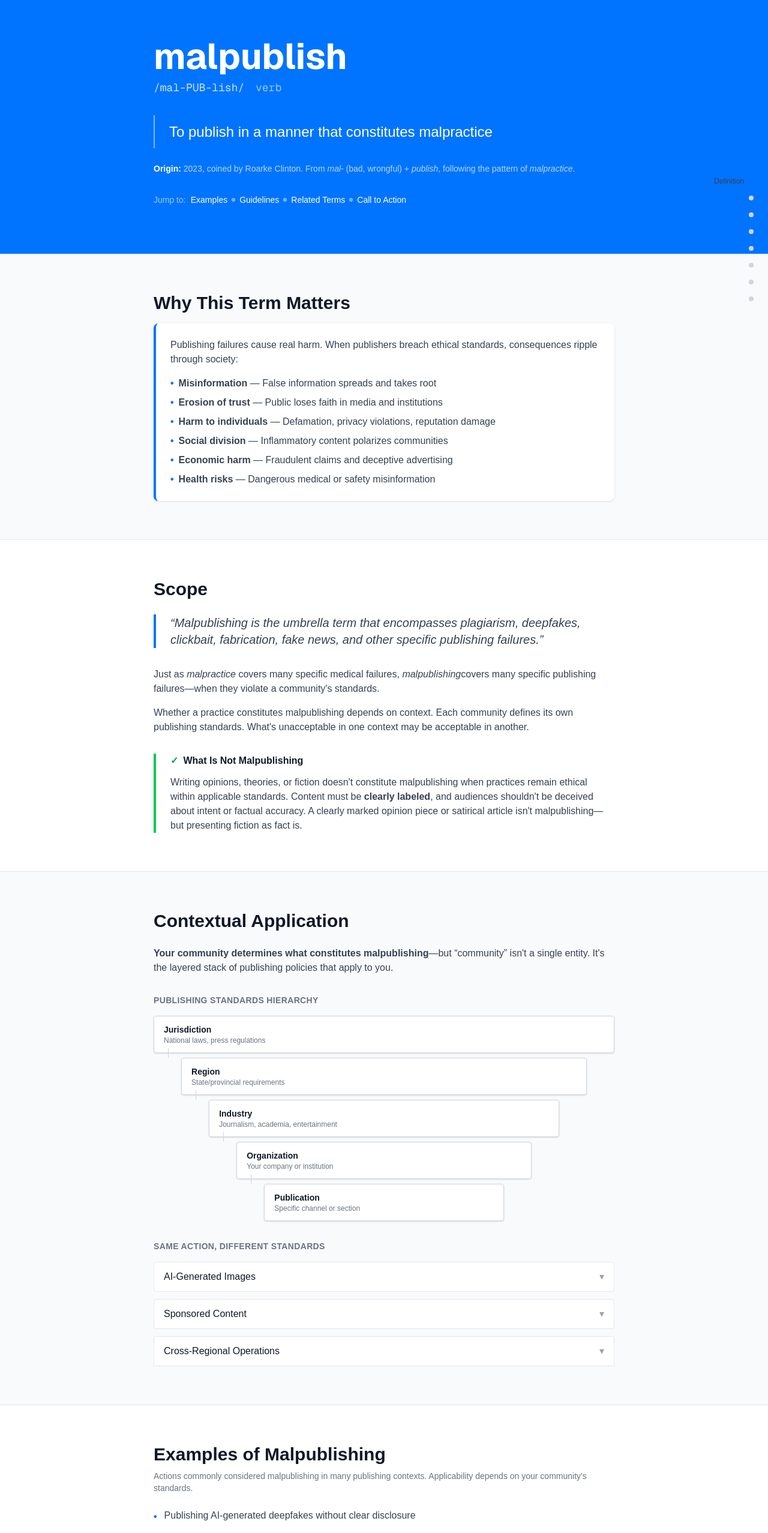
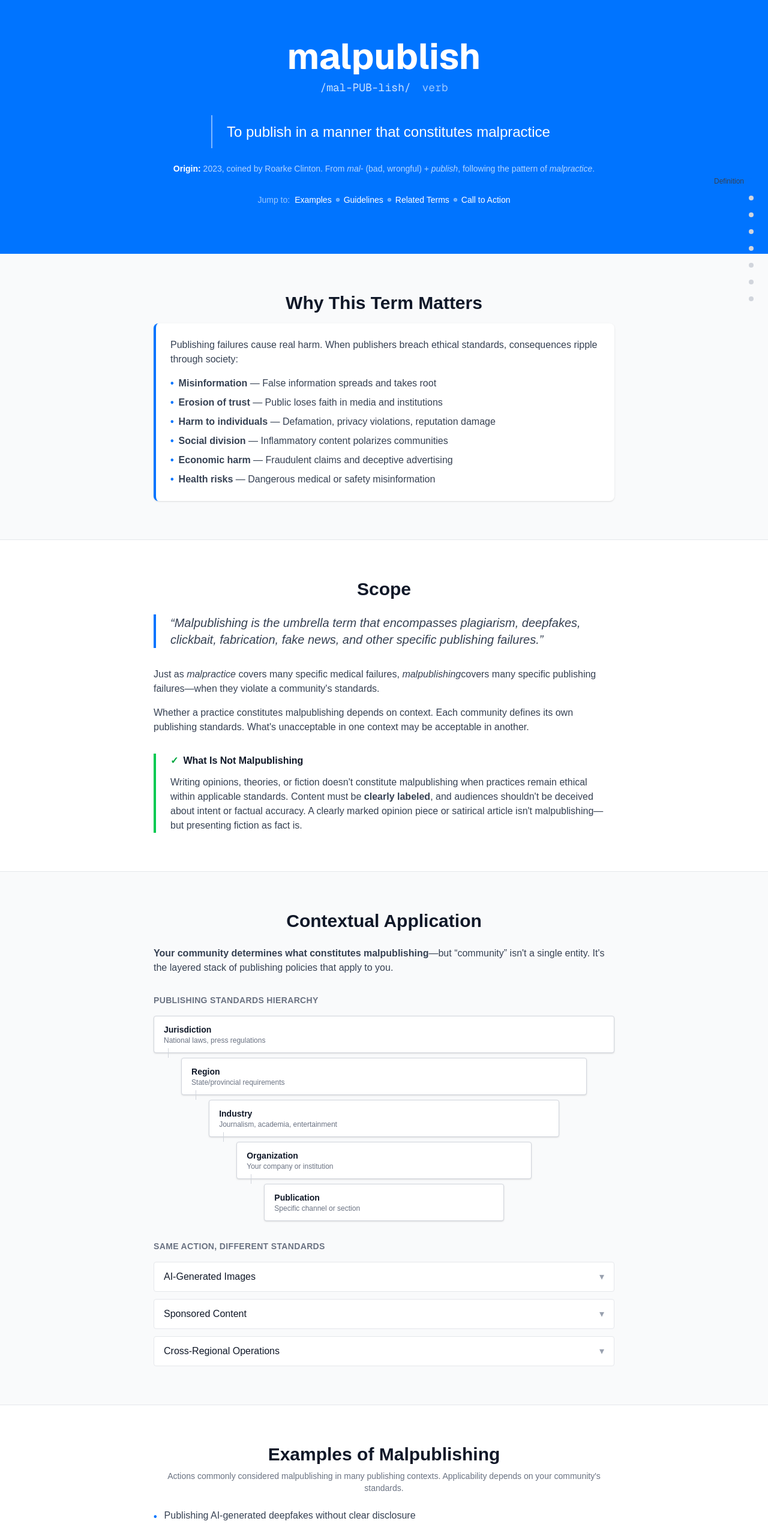
Before and after one commit to Malpublish/malpublish, a Next.js app: page / in a window 1280 px wide. Shown: the top 2555 px of the page at 60% size. Built offline with nearby package versions, Linux system fonts and the light colour scheme.

Commit message:
style: center section titles and hero elements
Bring back centered appeal from B1 design:
- Center all section h2 titles for visual symmetry
- Center hero word, pronunciation, and etymology preview
- Center jump links in hero section
- Center section subtitle text for consistency

```diff
--- a/src/app/page.tsx
+++ b/src/app/page.tsx
@@ -85,7 +85,7 @@ export default function Home() {
       <section id="definition" className="pt-16 pb-20 px-4 bg-[#0074ff] text-white">
         <div className="max-w-3xl mx-auto">
           {/* Word Entry */}
-          <div className="mb-8">
+          <div className="mb-8 text-center">
             <h1 className="text-5xl md:text-6xl font-sans font-bold mb-2">
               malpublish
             </h1>
@@ -95,20 +95,20 @@ export default function Home() {
           </div>
 
           {/* Definition Box */}
-          <div className="border-l-2 border-white/50 pl-6 py-2">
+          <div className="border-l-2 border-white/50 pl-6 py-2 max-w-xl mx-auto">
             <p className="text-2xl leading-relaxed">
               To publish in a manner that constitutes malpractice
             </p>
           </div>
 
           {/* Etymology Preview */}
-          <p className="mt-6 text-white/70 text-sm">
+          <p className="mt-6 text-white/70 text-sm text-center">
             <span className="font-semibold text-white">Origin:</span> 2023, coined by Roarke Clinton.
             From <em>mal-</em> (bad, wrongful) + <em>publish</em>, following the pattern of <em>malpractice</em>.
           </p>
 
           {/* Quick Links */}
-          <div className="mt-8 flex flex-wrap items-center gap-2 text-sm">
+          <div className="mt-8 flex flex-wrap items-center justify-center gap-2 text-sm">
             <span className="text-white/60">Jump to:</span>
             {['Examples', 'Guidelines', 'Related Terms', 'Call to Action'].map((link, i) => (
               <span key={link} className="flex items-center gap-2">
@@ -128,7 +128,7 @@ export default function Home() {
       {/* Significance */}
       <section id="significance" className="py-16 px-4 bg-gray-50 border-b border-gray-200">
         <div className="max-w-3xl mx-auto">
-          <h2 className="text-3xl font-bold text-gray-900 mb-4">
+          <h2 className="text-3xl font-bold text-gray-900 mb-4 text-center">
             Why This Term Matters
           </h2>
           <div className="bg-white rounded-lg p-6 border-l-4 border-[#0074ff] shadow-sm">
@@ -158,7 +158,7 @@ export default function Home() {
       {/* Scope - The Umbrella Term */}
       <section id="scope" className="py-16 px-4 border-b border-gray-200">
         <div className="max-w-3xl mx-auto">
-          <h2 className="text-3xl font-bold text-gray-900 mb-6">
+          <h2 className="text-3xl font-bold text-gray-900 mb-6 text-center">
             Scope
           </h2>
 
@@ -201,7 +201,7 @@ export default function Home() {
       {/* Context - Who Determines + Standards Layer */}
       <section id="context" className="py-16 px-4 bg-gray-50 border-b border-gray-200">
         <div className="max-w-3xl mx-auto">
-          <h2 className="text-3xl font-bold text-gray-900 mb-6">
+          <h2 className="text-3xl font-bold text-gray-900 mb-6 text-center">
             Contextual Application
           </h2>
 
@@ -275,10 +275,10 @@ export default function Home() {
       {/* Examples */}
       <section id="examples" className="py-16 px-4 border-b border-gray-200">
         <div className="max-w-3xl mx-auto">
-          <h2 className="text-3xl font-bold text-gray-900 mb-2">
+          <h2 className="text-3xl font-bold text-gray-900 mb-2 text-center">
             Examples of Malpublishing
           </h2>
-          <p className="text-gray-500 text-sm mb-6">
+          <p className="text-gray-500 text-sm mb-6 text-center">
             Actions commonly considered malpublishing in many publishing contexts.
             Applicability depends on your community&apos;s standards.
           </p>
@@ -305,7 +305,7 @@ export default function Home() {
       {/* Etymology */}
       <section id="etymology" className="py-16 px-4 bg-gray-50 border-b border-gray-200">
         <div className="max-w-3xl mx-auto">
-          <h2 className="text-3xl font-bold text-gray-900 mb-6">
+          <h2 className="text-3xl font-bold text-gray-900 mb-6 text-center">
             Etymology & Related Terms
           </h2>
 
@@ -338,10 +338,10 @@ export default function Home() {
       {/* Guidelines */}
       <section id="guidelines" className="py-16 px-4 border-b border-gray-200">
         <div className="max-w-3xl mx-auto">
-          <h2 className="text-3xl font-bold text-gray-900 mb-2">
+          <h2 className="text-3xl font-bold text-gray-900 mb-2 text-center">
             Baseline Publishing Practices
           </h2>
-          <p className="text-gray-500 text-sm mb-8">
+          <p className="text-gray-500 text-sm mb-8 text-center">
             Widely-adopted practices that form the foundation of many publishing policies.
           </p>
 
@@ -377,7 +377,7 @@ export default function Home() {
       {/* Origin Story */}
       <section id="origin" className="py-16 px-4 bg-gray-50 border-b border-gray-200">
         <div className="max-w-3xl mx-auto">
-          <h2 className="text-3xl font-bold text-gray-900 mb-6">
+          <h2 className="text-3xl font-bold text-gray-900 mb-6 text-center">
             Why This Term Exists
           </h2>
 
```
